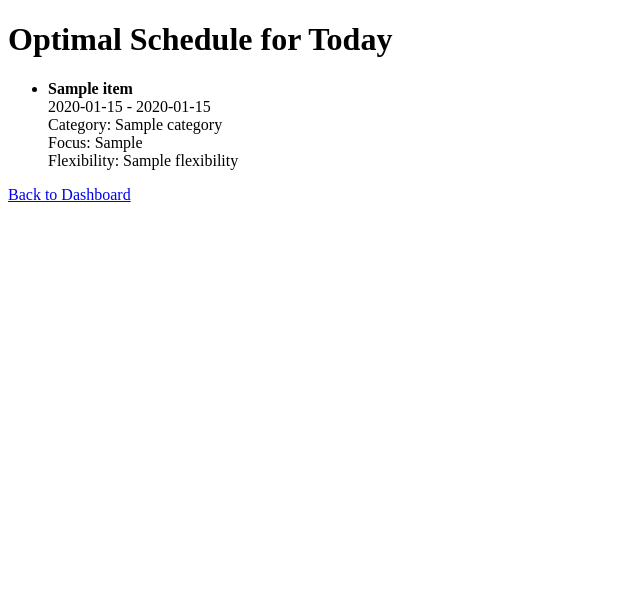
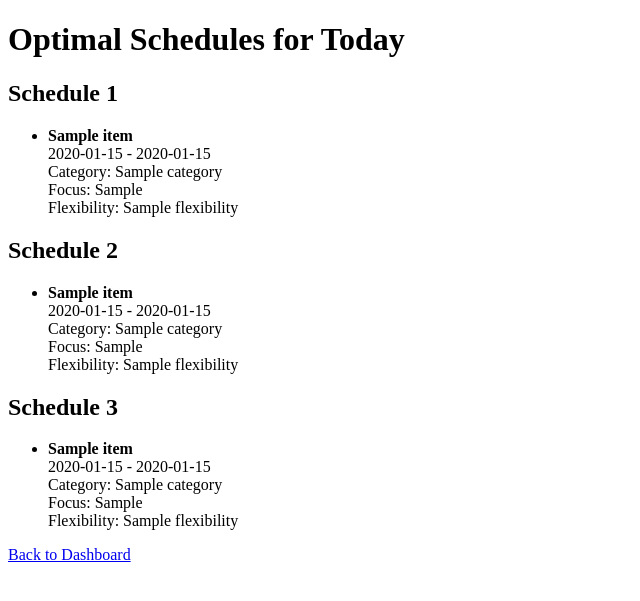
Before and after one commit to nrouizem/scheduler, a Flask app: template templates/optimal_schedule.html in a window 1280 px wide. Shown: the top 601 px of the page, without its empty margins (0-640 px from the left). Run offline with Flask 3, Linux system fonts and the light colour scheme; the template is opened without the code that fills it: most values are stand-ins (such as "Sample title", 1, 10 or a date in 2020); parts of the project's set-up code (start-up, migrations or seed data) failed here and were passed over.

Commit message:
add multiple schedules

```diff
--- a/app.py
+++ b/app.py
@@ -189,11 +189,18 @@ def process_schedule():
     # Convert Google Calendar events to internal Event objects.
     internal_events = [convert_gcal_event(event) for event in gcal_events]
 
-    # Call your scheduling engine; this function returns the optimal schedule.
-    optimal_schedule = schedule(internal_events)[0]
+    # generate timeslots
+    today = datetime.datetime.now(zoneinfo.ZoneInfo("America/Chicago"))
+    day_start = today.replace(hour=8, minute=0, second=0, microsecond=0)
+    day_end = today.replace(hour=18, minute=0, second=0, microsecond=0)
+    slot_duration = 15  # minutes
+    timeslots = generate_timeslots(day_start, day_end, slot_duration, get_focus_level, get_weather)
+
+    optimal_schedule = schedule(internal_events, timeslots)[0]
+    schedules = [optimal_schedule, random_schedule(internal_events), random_schedule(internal_events)]
 
     # Render a new page to display the optimal schedule.
-    return render_template("optimal_schedule.html", schedule=optimal_schedule)
+    return render_template("optimal_schedule.html", schedules=schedules)
 
 @app.template_filter('datetimeformat')
 def datetimeformat(value):
--- a/templates/optimal_schedule.html
+++ b/templates/optimal_schedule.html
@@ -1,13 +1,18 @@
 <!doctype html>
 <html>
   <head>
-    <title>Optimal Schedule</title>
+    <title>Optimal Schedules</title>
+    <meta charset="utf-8">
+    <meta name="viewport" content="width=device-width, initial-scale=1">
   </head>
-  <body>
-    <h1>Optimal Schedule for Today</h1>
-    <ul>
-      {% for item in schedule %}
-        <li>
+  <body class="container my-5">
+    <h1 class="mb-4">Optimal Schedules for Today</h1>
+
+      <div class="mb-5">
+        <h2>Schedule 1</h2>
+        <ul class="list-group">
+          {% for item in schedules[0] %}
+            <li class="list-group-item">
               <strong>{{ item.name }}</strong><br>
               {{ item.calculated_start.strftime('%H:%M') }} - {{ item.calculated_end.strftime('%H:%M') }}<br>
               Category: {{ item.category }}<br>
@@ -16,6 +21,38 @@
             </li>
           {% endfor %}
         </ul>
-    <a href="{{ url_for('dashboard') }}">Back to Dashboard</a>
+      </div>
+
+    <div class="mb-5">
+      <h2>Schedule 2</h2>
+      <ul class="list-group">
+        {% for item in schedules[1] %}
+          <li class="list-group-item">
+            <strong>{{ item.name }}</strong><br>
+            {{ item.calculated_start.strftime('%H:%M') }} - {{ item.calculated_end.strftime('%H:%M') }}<br>
+            Category: {{ item.category }}<br>
+            Focus: {{ item.required_focus }}<br>
+            Flexibility: {{ item.flexibility }}
+          </li>
+        {% endfor %}
+      </ul>
+    </div>
+
+    <div class="mb-5">
+      <h2>Schedule 3</h2>
+      <ul class="list-group">
+        {% for item in schedules[2] %}
+          <li class="list-group-item">
+            <strong>{{ item.name }}</strong><br>
+            {{ item.calculated_start.strftime('%H:%M') }} - {{ item.calculated_end.strftime('%H:%M') }}<br>
+            Category: {{ item.category }}<br>
+            Focus: {{ item.required_focus }}<br>
+            Flexibility: {{ item.flexibility }}
+          </li>
+        {% endfor %}
+      </ul>
+    </div>
+
+    <a href="{{ url_for('dashboard') }}" class="btn btn-secondary">Back to Dashboard</a>
   </body>
 </html>
```
Also changed, not shown: functions.py (+1 -7 lines). Lines whose indentation alone changed are shown as unchanged.
